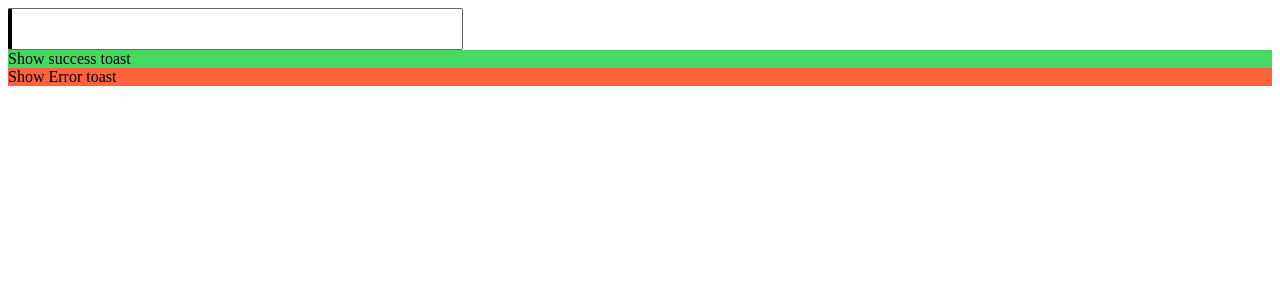
After one commit to DoAnPhanMem/MonNgonTaiNha, a PHP site: page /public/library/Toast-Messages/index.html in a window 1280 px wide. The commit adds this page. Shown: the top 300 px of the page. Run offline with PHP 8.4, Linux system fonts and the light colour scheme; some libraries are stand-ins or nearby versions.

Commit message:
add toast message

```diff
--- a/Controllers/PersonalController.php
+++ b/Controllers/PersonalController.php
@@ -8,6 +8,7 @@ class PersonalController{
     }
     public function personal()
     {
+
         require_once('Views/index.php');
     }
 }
--- a/Views/index.php
+++ b/Views/index.php
@@ -28,7 +28,8 @@
     <link rel="stylesheet" href="public/css/roots/common.css">
     <!-- owl.carousel css -->
     <!-- <link rel="stylesheet" href="public/css/owl.carousel.css"> -->
-
+    <link rel="stylesheet" href="public/library/Toast-Messages/messages.css">
+    <script src="public/library/Toast-Messages/messages.js"></script>
     <!-- style css -->
     <link rel="stylesheet" href="public/css/styles/home.css">
     <link rel="stylesheet" href="public/css/styles/personal.css">
--- a/Views/personal/index.php
+++ b/Views/personal/index.php
@@ -25,10 +25,13 @@
                             require_once("profile.php");
                             break;
                         case 'recipe':
+
                             require_once("my-recipe/my-recipe.php");
                             break;
                         case 'create':
-                            require_once("my-recipe/create.php");
+                            require_once("./Controllers/MyRecipeController.php");
+                            $controller_obj = new MyRecipeController();
+                            $controller_obj->create();
                             break;
                         case 'create-action' :
                             require_once("./Controllers/MyRecipeController.php");
--- a/Views/personal/my-recipe/create.php
+++ b/Views/personal/my-recipe/create.php
@@ -11,10 +11,7 @@
                     <div class="create-recipe__themes-selected">
                     </div>
                     <?php
-                        $themes = array(
-                            '1' =>   'ăn nhẹ',
-                            '2'  =>  'món á'
-                        );
+                        $themes = $data_themes;
                         ?>
                     <script>
                         var themes = <?php echo json_encode($themes) ?>;
--- /dev/null
+++ b/public/library/Toast-Messages/index.html
@@ -0,0 +1,24 @@
+<!DOCTYPE html>
+<html lang="en">
+
+    <meta charset="UTF-8">
+    <meta http-equiv="X-UA-Compatible" content="IE=edge">
+    <meta name="viewport" content="width=device-width, initial-scale=1.0">
+    <title>Toast Messages - codtalk</title>
+    <link rel="stylesheet" href="https://cdnjs.cloudflare.com/ajax/libs/font-awesome/6.1.1/css/all.min.css" integrity="sha512-KfkfwYDsLkIlwQp6LFnl8zNdLGxu9YAA1QvwINks4PhcElQSvqcyVLLD9aMhXd13uQjoXtEKNosOWaZqXgel0g==" crossorigin="anonymous" referrerpolicy="no-referrer" />
+    <link rel="stylesheet" href="messages.css"/>
+
+</head>
+<body>
+    <div class="toast">
+
+    </div>
+    <div onclick="showSuccess()"class="btn btn-success">
+        Show success toast
+    </div>
+    <div onclick="showError()" class="btn btn-error">
+        Show Error toast
+    </div>
+    <script type="text/javascript" src="messages.js"></script>
+</body>
+</html>
--- /dev/null
+++ b/public/library/Toast-Messages/messages.css
@@ -0,0 +1,112 @@
+
+.toast-group {
+    position: fixed;
+    top : 35px;
+    right : 35px;
+    z-index: 999;
+}
+.toast{
+    z-index: 999;
+    min-width: 400px;
+    max-width: 450px;
+    background-color:  #fff;
+    display: flex;
+    border:1px solid rgb(103, 100, 100) ;
+    align-items:  center;
+    border-radius : 2px;
+    border-left: 4px solid ;
+    padding: 20px 0;
+    transition: all 0.5s linear;
+
+   /*  animation : slideInLeft  .3s ease-in-out, fadeOut linear 1s 3s forwards ; /* 3s mới begin animation */
+                                                             /* forward : dừng lại tại điểm cuối*/
+
+}
+@keyframes slideInLeft {
+    from {
+        opacity: 0;
+        transform: translateX(calc(100% + 32px));
+    }to
+    {
+        opacity: 1;
+        transform: translateX(0);
+    }
+}
+@keyframes fadeOut{
+
+    to{
+        opacity: 0;
+    }
+}
+.toast + .toast{
+    margin : 30px 0 0 0;
+}
+.toast__icon{
+    font-size: 24px;
+}
+.toast__icon, .toast__close{
+    padding: 0 16px;
+}
+.toast__body{
+    flex-grow: 1;
+}
+.toast__title{
+    font-size: 16px;
+    font-weight: 600;
+    color: #333;
+}
+.toast__message{
+    margin-top : 7px;
+    font-size: 14px;
+    color: #666;
+    line-height: 1.5px;
+}
+.toast__close{
+    cursor: pointer;
+    font-size: 20px;
+    color:  rgba(0,0,0,0.3);
+}
+.toast--success{
+    border-color:#47d864;
+}
+.toast--success .toast__icon{
+    color : #47d864;
+}
+.toast--info{
+    border-color:#2f86eb;
+}
+.toast--info .toast__icon{
+   color : #2f86eb;
+}
+.toast--warning{
+    border-color:#ffc021;
+}
+.toast--warning .toast__icon{
+    color: #ffc021;
+}
+.toast--error{
+    border-color:#ff623d;
+
+}.toast--error .toast__icon{
+    color : #ff623d;
+}
+.btn-toast {
+    cursor: pointer;
+    color : #fff;
+    background-color : #fff;
+    padding : 10px;
+    border-radius: 2px;
+    box-shadow: 0 0 4px rgba(0, 0, 0, 0.6);
+}
+.btn:hover{
+    opacity : 0.9;
+}
+.btn:active{
+    opacity: 0.8;
+}
+.btn-success{
+    background-color:#47d864;
+}
+.btn-error{
+    background-color : #ff623d;
+}
--- /dev/null
+++ b/public/library/Toast-Messages/messages.js
@@ -0,0 +1,74 @@
+function toast ({title='', message='',type ='info', duration = 3000}) {
+    const main = document.getElementsByClassName('toast-group');
+    if(main){
+        for(let i = 0 ; i< main.length ; i++){
+        const toast = document.createElement('div');
+        const autoRemoveID = setTimeout(() => {
+            main[i].removeChild(toast);
+        }, duration + 1000);
+        toast.onclick = function(e){
+            if(e.target.closest('.toast__close')){
+                main[i].removeChild(toast);
+                clearTimeout(autoRemoveID);
+            }
+        }
+         const icons = {
+            success : 'fa-circle-check',
+            info : 'fa-circle-info',
+            warning : 'fa-triangle-exclamation',
+            error : 'fa-bomb'
+        }
+        const icon = icons[type];
+        const delay = (duration/1000).toFixed(2);
+        toast.classList.add('toast' , `toast--${type}`);
+        toast.style.animation = `slideInLeft  1s ease-in-out, fadeOut linear ${delay}s forwards ;`;
+
+        toast.innerHTML =  `
+
+            <div class="toast__icon">
+                <i class="fa-solid ${icon}" ></i>
+
+            </div>
+            <div class="toast__body">
+                <h3 class="toast__title">${title}</h3>
+                <p class="toast__message">${message}</p>
+            </div>
+            <div class="toast__close">
+                <i class="fa-solid fa-xmark"></i>
+            </div>
+            `;
+            main[i].appendChild(toast);
+        }
+
+    }
+}
+
+
+function showSuccess(){
+    toast({
+        title: 'Success',
+        message: 'Bạn đã xâm nhập thành công !',
+        type : 'success',
+        duration : 3000,
+
+    });
+}
+function showSuccessInsert(){
+    toast({
+        title: 'Success',
+        message: 'Bạn đã đăng bài thành công !',
+        type : 'success',
+        duration : 3000,
+
+    });
+}
+
+function showError(){
+    toast({
+        title: 'Error',
+        message: 'Bạn đã xâm nhập thành công !',
+        type : 'error',
+        duration : 3000,
+
+    });
+}
```
Also changed, not shown: Controllers/MyRecipeController.php (+5 -4 lines), Views/personal/my-recipe/my-recipe.php (+9 -0 lines), public/css/styles/personal.css (+5 -4 lines), public/js/create-recipe.js (+14 -16 lines).
